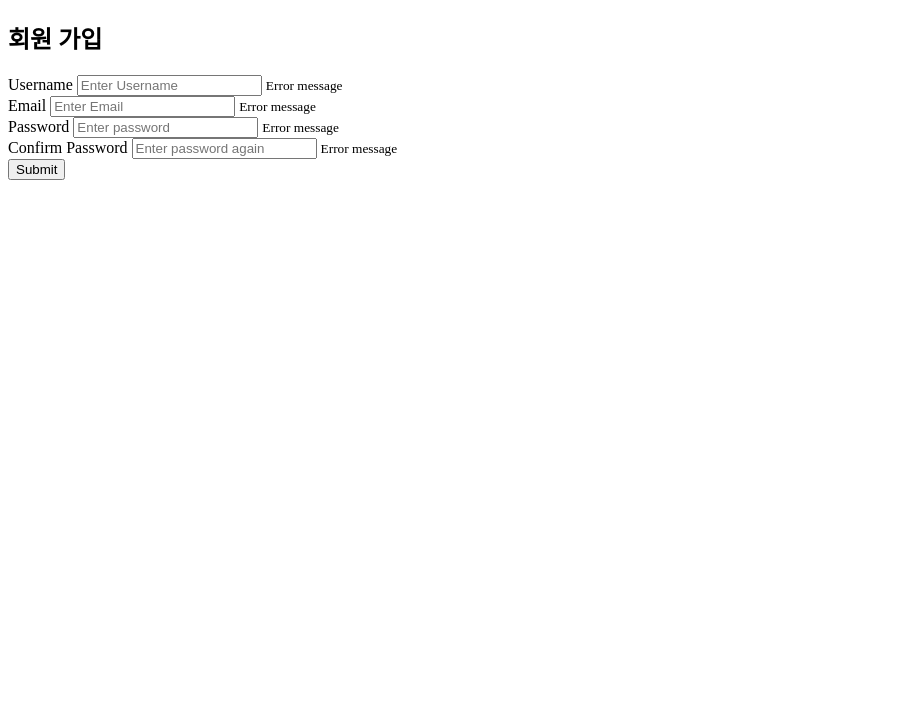
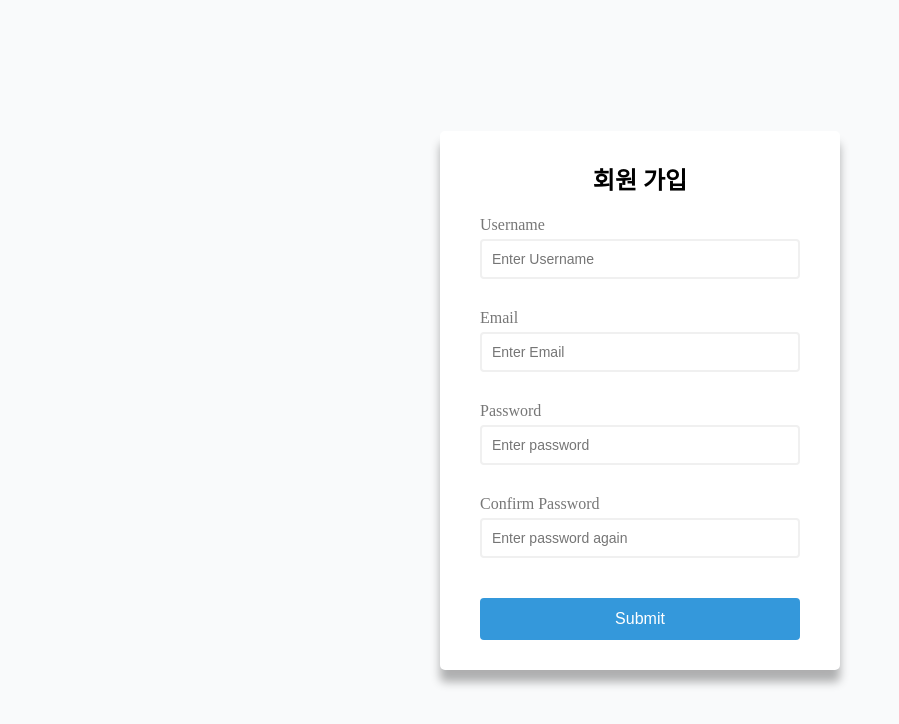
Before and after one commit to Hong-Seon/VanilaJS-Projects, a plain HTML site: page Form-Validator/index.html in a window 1280 px wide. Shown: the whole page, without its empty margins (0-899 px from the left). Drawn offline with Linux system fonts and the light colour scheme.

Commit message:
Form Vaildator Part 2

```diff
--- a/Form-Validator/index.html
+++ b/Form-Validator/index.html
@@ -5,6 +5,7 @@
     <meta charset="UTF-8">
     <meta http-equiv="X-UA-Compatible" content="IE=edge">
     <meta name="viewport" content="width=device-width, initial-scale=1.0">
+    <link rel="stylesheet" href="style.css">
     <title>Form Validator</title>
 </head>
 
--- a/Form-Validator/style.css
+++ b/Form-Validator/style.css
@@ -0,0 +1,88 @@
+:root {
+    --success-color:yellowgreen;
+    --error-color:red;
+}
+* {
+    box-sizing: border-box;
+}
+
+body {
+    background-color: #f9fafb;
+    display: flex;
+    align-items: center;
+    justify-content: center;
+    min-height: 100vh;
+    margin:0;
+}
+
+.container {
+    background-color: #fff;
+    border-radius:5px;
+    box-shadow: 0 12px 10px rgb(0, 0,0, 0.3);
+    width:400px;
+}
+
+h2 {
+    text-align: center;
+    margin: 0 0 20px;
+}
+.form {
+    padding: 30px 40px;
+}
+
+.form-control {
+    margin-bottom: 10px;
+    padding-bottom: 20px;
+    position: relative;
+}
+
+.form-control label {
+    color: #777;
+    display: block;
+    margin-bottom:5px;
+}
+.form-control input {
+    border: 2px solid #f0f0f0;
+    border-radius:  4px;
+    display:block;
+    width:100%;
+    padding: 10px;
+    font-size:  14px;
+}
+.form-control input:focus {
+    outline: 0;
+    border-color:#777;
+}
+
+.form-control.success input {
+    border-color:var(--success-color);
+}
+
+.form-control.error input {
+    border-color:var(--error-color);
+}
+
+.form-control  small {
+    color:var(--error-color);
+    position: absolute;
+    bottom:0;
+    left:0;
+    visibility: hidden;
+}
+
+.form-controll.error small {
+    visibility: visible;
+}
+
+.form button {
+    cursor: pointer;
+    background-color: #3498db;
+    border: 2px solid #3498db;
+    border-radius:  4px;
+    color: #fff;
+    display: block;
+    font-size: 16px;
+    padding: 10px;
+    margin-top:20px;
+    width:100%;
+}
```
